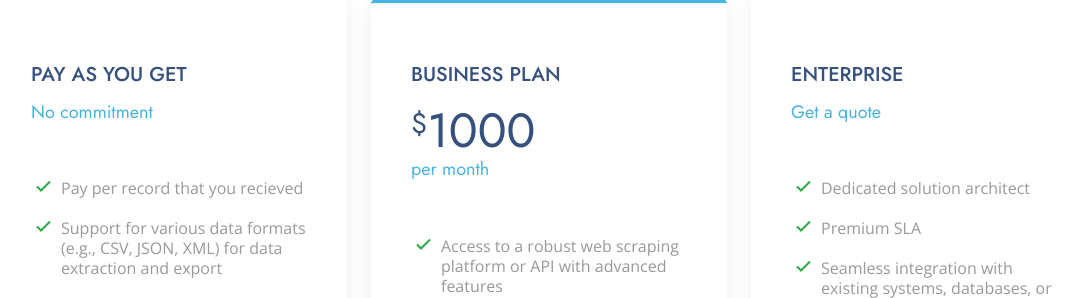
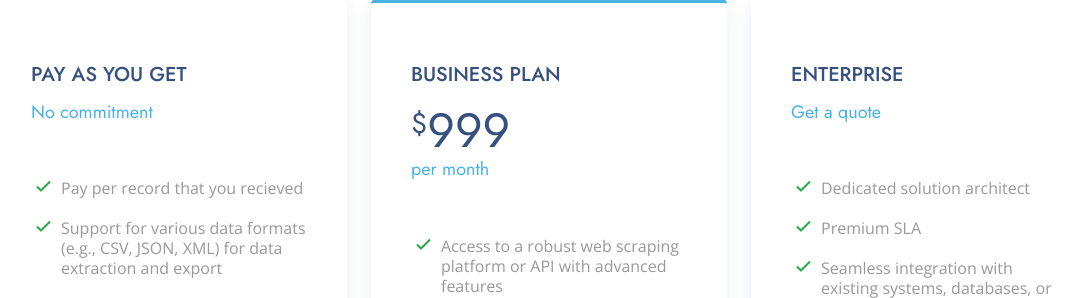
Before and after one commit to JenilAkoliya/precisedata, a Django app: page / in a window 1280 px wide. Shown: the part 3275-3573 px from the top of the page, without its empty margins (91-1174 px from the left). Run offline with Django 4.2, Linux system fonts and the light colour scheme; some libraries are stand-ins or nearby versions.

Commit message:
Update index.html

```diff
--- a/preciseweb/templates/index.html
+++ b/preciseweb/templates/index.html
@@ -510,7 +510,7 @@
           <div class="col-lg-4 mt-4 mt-lg-0" data-aos="fade-up" data-aos-delay="200">
             <div class="box featured">
               <h3>BUSINESS PLAN</h3>
-              <h4><sup>$</sup>1000<span>per month</span></h4>
+              <h4><sup>$</sup>999<span>per month</span></h4>
               <ul>
                 <li><i class="bx bx-check"></i> Access to a robust web scraping platform or API with advanced features
                 </li>
```
